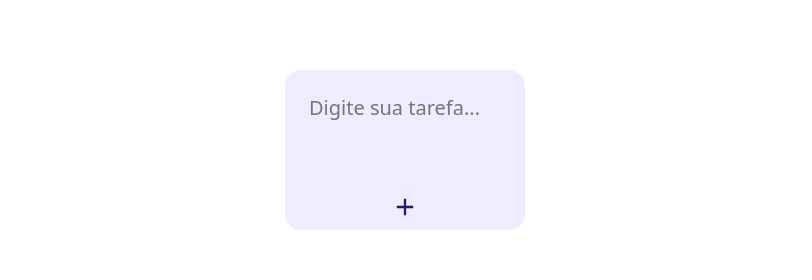
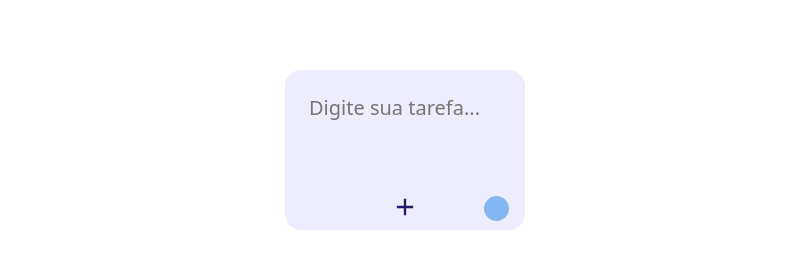
Before and after one commit to felicio-almd/listaroo, a React (Vite) app: page /home in a window 1280 px wide. Shown: the part 262-542 px from the top of the page, without its empty margins (235-1047 px from the left). Built offline with nearby package versions, Linux system fonts and the light colour scheme.

Commit message:
feat: user set color

```diff
--- a/src/components/Tasks/TodoForm.css
+++ b/src/components/Tasks/TodoForm.css
@@ -14,7 +14,7 @@
   background-color: var(--medium-blue);
 }
 
-.task__title{
+.task__title {
   height: 70%;
   padding: 8px;
   background: none;
@@ -25,16 +25,7 @@
   overflow-y: hidden;
 }
 
-
-/* .task__description{
-  padding: 5px;
-  resize: none;
-  height: 4rem;
-  background: none;
-  word-wrap: wrap;
-} */
-
-.task__button__add{
+.task__button__add {
   background: none;
   align-self: center;
   cursor: pointer;
@@ -45,3 +36,46 @@
 .task__button__add:hover {
   transform: scale(1.05);
 }
+
+.task__add__container {
+  position: relative;
+  display: flex;
+  justify-content: center;
+  align-items: center;
+}
+
+.color__selector {
+  -webkit-appearance: none;
+  border-radius: 1rem;
+  font-size: 14px;
+  width: 25px;
+  height: 25px;
+  position: absolute;
+  right: 0;
+  transition: 0.2s;
+}
+
+.color__selector.--card-blue {
+  background-color: var(--card-blue);
+}
+
+.color__selector.--card-green {
+  background-color: var(--card-green);
+}
+
+.color__selector.--card-yellow {
+  background-color: var(--card-yellow);
+}
+
+.color__selector.--card-pink {
+  background-color: var(--card-pink);
+}
+
+.color__selector:hover {
+  cursor: pointer;
+  transform: scale(1.1);
+}
+
+.color__selector:focus {
+  outline: none;
+}
--- a/src/components/Tasks/TodoForm.jsx
+++ b/src/components/Tasks/TodoForm.jsx
@@ -1,23 +1,30 @@
 import "./TodoForm.css";
 import { Icon } from "@iconify/react";
 import { useState } from "react";
-
 import { v4 as uuidv4 } from "uuid";
 
 function TodoForm(props) {
   const [input, setInput] = useState(props.edit ? props.edit.value : "");
-
+  const [color, setColor] = useState('--card-blue');
 
   const handleChange = (e) => {
     setInput(e.target.value);
   };
 
+  const handleColorChange = (e) => {
+    setColor(e.target.value);
+  };
+
   const handleSubmit = (e) => {
     e.preventDefault();
+
+    const rootStyles = getComputedStyle(document.documentElement);
+    const selectedColor = rootStyles.getPropertyValue(color).trim();
 
     props.onSubmit({
       id: uuidv4(),
       text: input,
+      color: selectedColor,
     });
 
     setInput("");
@@ -38,26 +45,6 @@ function TodoForm(props) {
 
   return (
     <form onSubmit={handleSubmit} className="task__form">
-      {props.edit ? (
-        <>
-          <textarea
-            maxLength={50}
-            type="text"
-            className="task__title"
-            placeholder="Tarefa..."
-            value={input}
-            onChange={handleChange}
-            required
-            onKeyDown={(e) => {
-              if (isEnterPressed(e)) handleSubmit(e);
-            }}
-          />
-          <button type="submit" className="task__button__add">
-            <Icon icon="material-symbols:add-box" width="32" height="32" />
-          </button>
-        </>
-      ) : (
-        <>
       <textarea
         maxLength={50}
         type="text"
@@ -70,11 +57,22 @@ function TodoForm(props) {
           if (isEnterPressed(e)) handleSubmit(e);
         }}
       />
+      <div className="task__add__container">
         <button type="submit" className="task__button__add">
           <Icon icon="material-symbols:add" width="28" />
         </button>
-        </>
-      )}
+
+        <select value='fonte' onChange={handleColorChange} className={`color__selector ${color}`}>
+          {/* <Icon icon="solar:pallete-2-bold" width="28" /> */}
+          <option></option>
+          <option disabled>ESCOLHA O FUNDO DO CARD</option>
+          <option value="--card-blue">Azul</option>
+          <option value="--card-green">Verde</option>
+          <option value="--card-yellow">Amarelo</option>
+          <option value="--card-pink">Rosa</option>
+        </select>
+
+      </div>
     </form>
   );
 }
--- a/src/components/Tasks/TodoWrapper.jsx
+++ b/src/components/Tasks/TodoWrapper.jsx
@@ -4,37 +4,25 @@ import TodoForm from "./TodoForm";
 import Todo from "./Todo";
 
 const getLocalStorage = () => {
-  let todos = localStorage.getItem('todos')
+  let todos = localStorage.getItem('todos');
   if (todos) {
-    return (todos = JSON.parse(localStorage.getItem('todos')))
+    return JSON.parse(localStorage.getItem('todos'));
   } else {
-    return []
+    return [];
   }
 }
 
 export default function TodoWrapper() {
   const [todos, setTodos] = useState(getLocalStorage());
 
-  const addTodo = todo => {
+  const addTodo = (todo) => {
     if (!todo.text || /^\s*$/.test(todo.text)) {
       return;
     }
-    const newTodo = { ...todo, color: generateRandomColor() };
+    const newTodo = { ...todo, color: todo.color };
     const newTodos = [newTodo, ...todos];
     setTodos(newTodos);
   };
-
-  function generateRandomColor(currentColor) {
-    const rootStyles = getComputedStyle(document.documentElement);
-    const colors = [
-      rootStyles.getPropertyValue('--card-blue').trim(),
-      rootStyles.getPropertyValue('--card-green').trim(),
-      rootStyles.getPropertyValue('--card-yellow').trim(),
-      rootStyles.getPropertyValue('--card-pink').trim()
-    ];
-    const randomColor = colors[Math.floor(Math.random() * colors.length)];
-    return currentColor || randomColor;
-  }
 
   function invertOrder() {
     return [...todos].reverse();
@@ -47,7 +35,7 @@ export default function TodoWrapper() {
     setTodos(prev => prev.map(task => (task.id === todoId ? { ...newValue, color: task.color } : task)));
   }
 
-  const removeTodo = id => {
+  const removeTodo = (id) => {
     const removeTask = [...todos].filter(todo => todo.id !== id);
     setTodos(removeTask);
   }
```
Lines whose indentation alone changed are shown as unchanged.
